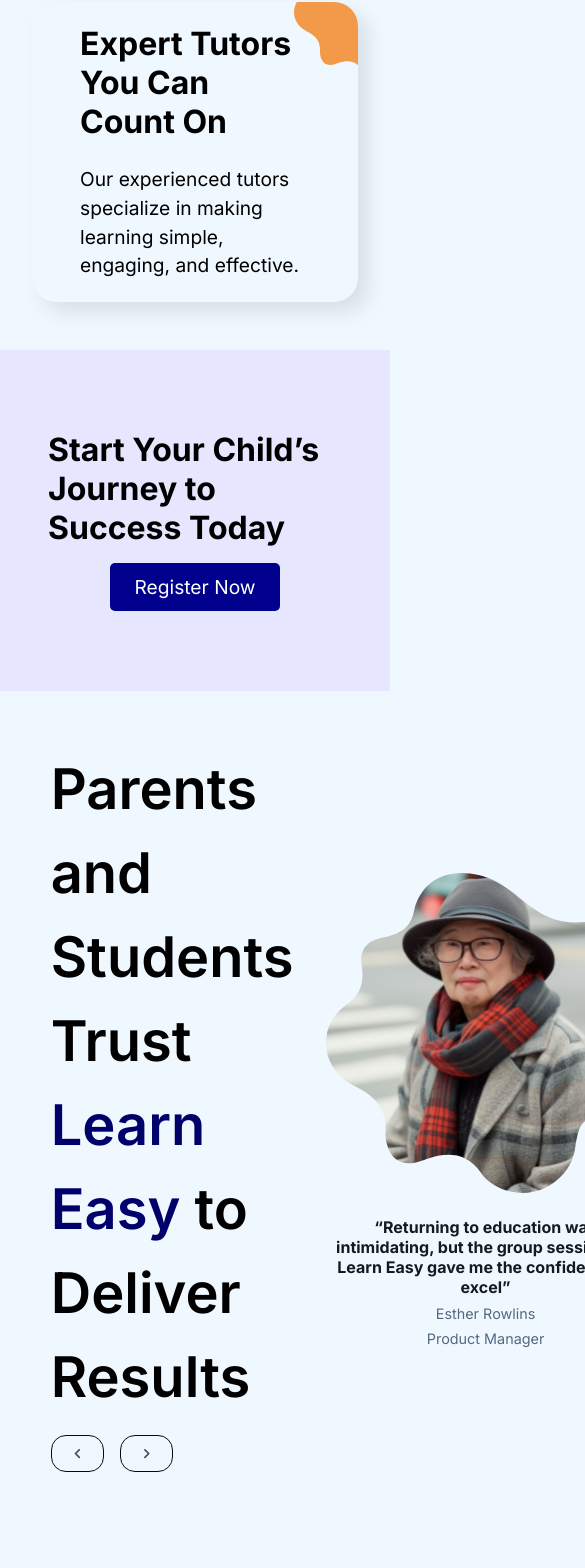
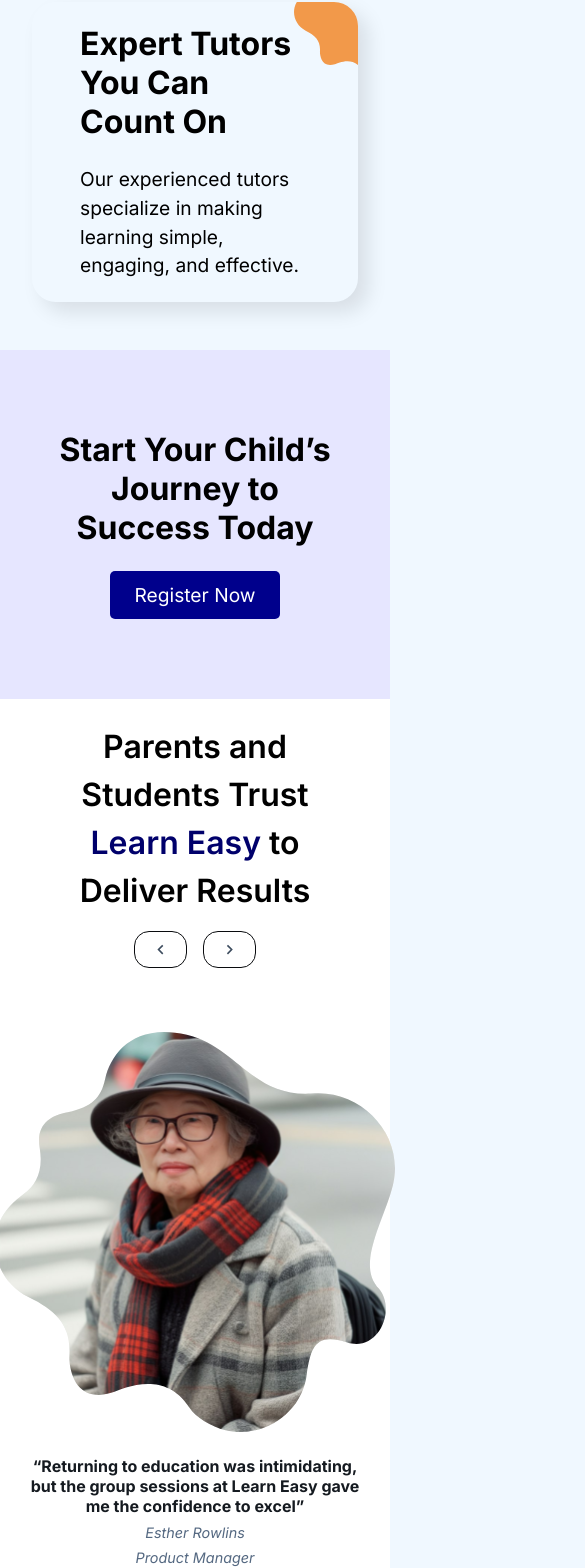
Before and after one commit to Creative-mindset21/easy-learn-edx-website, a React (Vite) app: page / in a window 390 px wide. Shown: the part 1791-3359 px from the top of the page, 585 px wide, since content can reach past the window. Before the commit the page ends 3287 px from the top, so only its background shows below. Built offline with nearby package versions, Linux system fonts and the light colour scheme.

Commit message:
made the CTA and testimonial section responsive on tablets and laptops

```diff
--- a/src/components/CTA/callToAction.module.css
+++ b/src/components/CTA/callToAction.module.css
@@ -2,11 +2,11 @@
   display: flex;
   flex-direction: column;
   align-items: center;
-  margin-bottom: 2rem;
-  gap: 1rem;
+  gap: 1.5rem;
   background: #e6e6ff;
   margin-inline: auto;
   padding: 5rem 3rem;
+  text-align: center;
 }
 
 .callAction > h4 {
--- a/src/components/Testimonials/Testimonials.module.css
+++ b/src/components/Testimonials/Testimonials.module.css
@@ -5,6 +5,7 @@
   gap: 2rem;
   padding: 1.5rem 13%;
   transition: all 0.3s ease;
+  background-color: #fff;
 }
 
 .left > h3 {
@@ -74,4 +75,43 @@
 .textBox > div p {
   color: #546881;
   font-size: 0.9rem;
+  font-style: italic;
 }
+
+@media (max-width: 1549px) {
+  .left {
+    display: flex;
+    flex-direction: column;
+    align-items: center;
+    text-align: center;
+  }
+
+  .left > h3 {
+    font-size: 2.5rem;
+    max-width: 550px;
+  }
+}
+
+@media (max-width: 989px) {
+  .testimonials {
+    flex-direction: column;
+    gap: 4rem;
+  }
+
+  .left > h3 {
+    font-size: 2rem;
+  }
+
+  .right {
+    justify-content: center;
+    text-align: center;
+  }
+
+  .textBox > img {
+    width: 25rem;
+  }
+
+  .textBox > div h4 {
+    max-width: 350px;
+  }
+}
```
